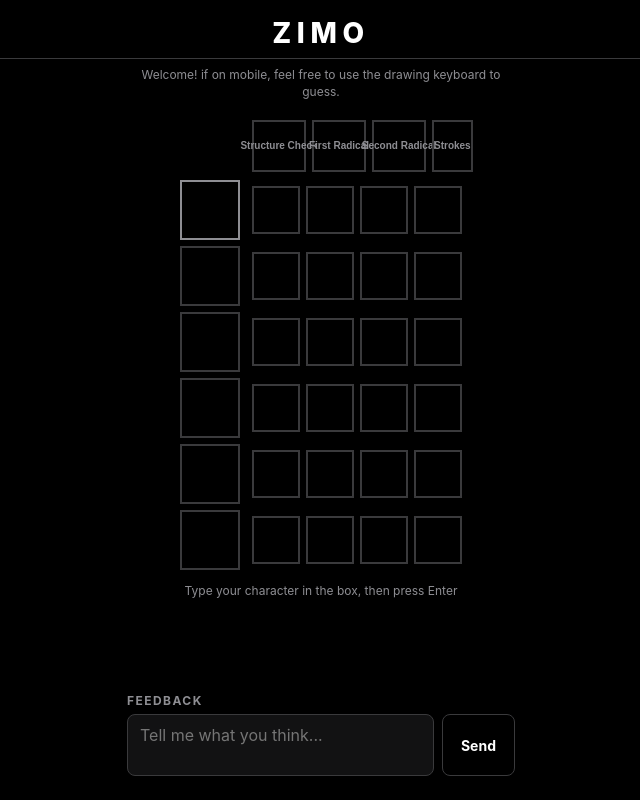
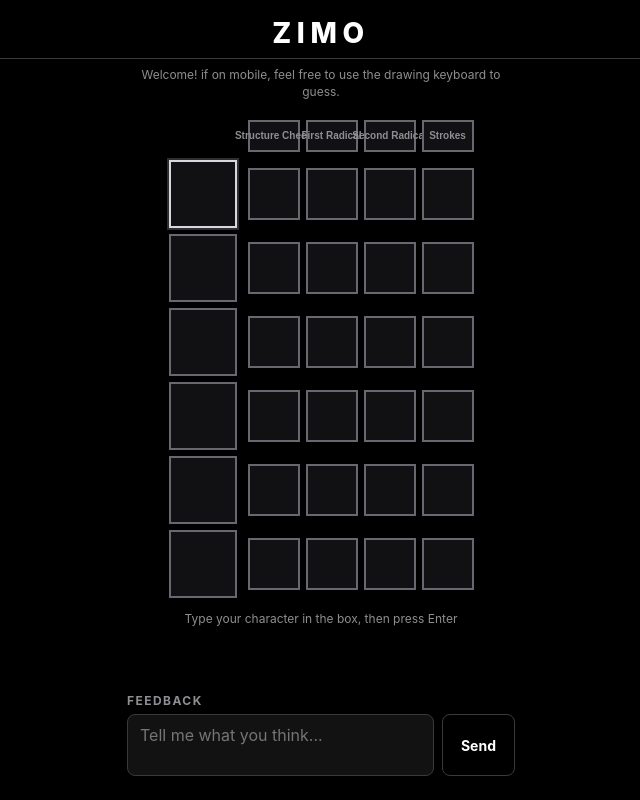
Before and after one commit to spencer-gordo22/INKSTONE, a Flask app: page / in a window 1280 px wide. Shown: the whole page, without its empty margins (319-959 px from the left). Run offline with Flask 3, Linux system fonts and the light colour scheme; some libraries are stand-ins or nearby versions.

Commit message:
add shake on invalid input and guess + fixed style.css

```diff
--- a/app.py
+++ b/app.py
@@ -67,12 +67,13 @@ def guess():
             first_char = answer_row["pinyin"][0]
             tone = get_tone(answer_row["pinyin"])
             if word == answer:
-                message = "Congrats you won!"
+                message = "Congrats you won! Thank you for playing, please come back tommorow."
                 session["finished"] = True
                 game_over = True
             elif guess_count == 6:
                 message = f"You lost. The answer was: {answer}"
                 session["finished"] = True
+                message = "Thank you for playing, please come back tommorow."
                 game_over = True
             if not game_over:
                 if guess_count == 4:
--- a/static/css/style.css
+++ b/static/icons/css/style.css
@@ -15,6 +15,11 @@
 html {
     -webkit-text-size-adjust: 100%;
     text-size-adjust: 100%;
+}
+
+:root {
+    --guess-cell-size: clamp(56px, calc(20vw - 2px), 68px);
+    --clue-cell-size: clamp(44px, calc(15vw + 1px), 52px);
 }
 
 body {
@@ -54,7 +59,7 @@ header {
 }
 
 /* ---------- Grid ---------- */
-/* Row width: guess cell 3 + 60 + 9 = 72px, four clue cells 4 x (3 + 48 + 3) = 216px, total 288px (fits 320px) */
+/* Cell sizes scale with the viewport while keeping the board within small phone widths. */
 
 .row {
     display: flex;
@@ -64,33 +69,35 @@ header {
 
 /* Guess cell: bigger square, extra gap after it so it reads "character + its clues" */
 .row .cell:first-child {
-    width: 60px;
-    height: 60px;
-    font-size: 32px;
-    margin-right: 9px;
+    width: var(--guess-cell-size);
+    height: var(--guess-cell-size);
+    font-size: clamp(34px, 9vw, 40px);
+    margin-right: 8px;
 }
 
 /* Clue cells: structure, part 1, part 2, strokes */
 .row .cell:not(:first-child) {
-    width: 48px;
-    height: 48px;
-    font-size: 20px;
+    width: var(--clue-cell-size);
+    height: var(--clue-cell-size);
+    font-size: clamp(22px, 6vw, 26px);
 }
 
 /* ---------- Clue column labels ---------- */
 
 .clue_labels {
     display: flex;
-    width: 288px;
-    padding-left: 72px; /* skip over the guess cell column */
+    width: max-content;
+    padding-left: calc(var(--guess-cell-size) + 11px); /* align with the clue cells */
     margin-bottom: 2px;
 }
 
 .clue_labels span {
-    width: 54px; /* same as one clue cell incl. its margins */
+    width: var(--clue-cell-size);
+    flex: 0 0 var(--clue-cell-size);
+    height: 32px;
     text-align: center;
     white-space: nowrap;
-    font-size: 10px;
+    font-size: clamp(8px, 2.5vw, 10px);
     color: #8e8e93;
 }
 
@@ -187,14 +194,15 @@ header {
 /* ---------- Guess input (lives inside the current row's guess cell) ---------- */
 
 .row .cell:has(#guess_input) {
-    border-color: #8e8e93;
+    border-color: #d7d7df;
+    box-shadow: 0 0 0 2px rgba(215, 215, 223, 0.22);
 }
 
 #guess_input {
     width: 100%;
     height: 100%;
     padding: 0;
-    font-size: 32px; /* 16px or more stops iOS from zooming on focus */
+    font-size: clamp(36px, 10vw, 42px); /* 16px or more stops iOS from zooming on focus */
     font-weight: bold;
     font-family: inherit;
     text-align: center;
@@ -272,7 +280,18 @@ header {
     border-color: #8e8e93;
 }
 
-/* ---------- My own code: .cell and color rules (written by me) ---------- */
+@keyframes shake {
+  0%, 100% { transform: translateX(0); }
+  20% { transform: translateX(-6px); }
+  40% { transform: translateX(6px); }
+  60% { transform: translateX(-6px); }
+  80% { transform: translateX(6px); }
+}
+.shake {
+  animation: shake 0.4s;
+}
+
+/* ---------- .cell and color rules ---------- */
 
 .cell {
     width: 52px;
@@ -280,22 +299,23 @@ header {
     display: inline-flex;
     font-size: 24px;
     align-items: center;
-    border: 2px solid #3a3a3c;
+    border: 2px solid #686870;
     margin: 3px;
-    color: white;
+    color: #fff;
     justify-content: center;
-    font-weight: bold;
+    font-weight: 700;
     font-family: "PingFang SC", "Microsoft YaHei", sans-serif;
+    background-color: #111114;
 }
 
 .green {
-    background-color: #538d4e
+    background-color: #287d37;
 }
 
 .grey {
-    background-color: #3a3a3c;
+    background-color: #484850;
 }
 
 .yellow {
-    background-color: #b59f3b;
+    background-color: #806400;
 }
--- a/static/js/game.js
+++ b/static/js/game.js
@@ -19,6 +19,7 @@ input.addEventListener("keydown", (event) => {
 async function submit_guess() {
     const guess = input.value.trim();
     if (guess === "") {
+        rows[row].classList.add("shake");
         return;
     }
 
@@ -32,7 +33,10 @@ async function submit_guess() {
 
     if (!data.colors) {
         message_box.textContent = data.message;
-        return;
+        rows[row].classList.add("shake");
+        setTimeout(() => {
+            rows[row].classList.remove("shake");
+        }, 400);
     }
 
     const current_row = rows[row]
@@ -54,6 +58,7 @@ async function submit_guess() {
     if (data.game_over || row >= rows.length) {
         input.remove();
         answer_card.textContent = `${data.answer_info.character} ${data.answer_info.pinyin} ${data.answer_info.defintion}`;
+        message_box.textContent = data.message;
         answer_card.hidden = false;
         return;
     }
--- a/templates/homepage.html
+++ /dev/null
@@ -1,5 +0,0 @@
-{% extends "layout.html" %}
-
-{% block main %}
-
-{% endblock %}
--- a/templates/index.html
+++ b/templates/index.html
@@ -26,7 +26,6 @@
 
 <p class="type_hint">Type your character in the box, then press Enter</p>
 <div id="message"></div>
-<div id="answer_card" hidden></div>
 <form id="feedback_form">
     <label for="feedback_text" class="feedback_title">Feedback</label>
     <div class="feedback_row">
@@ -34,6 +33,11 @@
         <button type="submit">Send</button>
     </div>
 </form>
+<div id="answer_card" hidden>
+  <div id="answer_hanzi"></div>
+  <div id="answer_pinyin"></div>
+  <div id="answer_english"></div>
+</div>
 <script id="initial_game_state" type="application/json">{{ {
     "history": session_history,
     "finished": game_finished,
```
